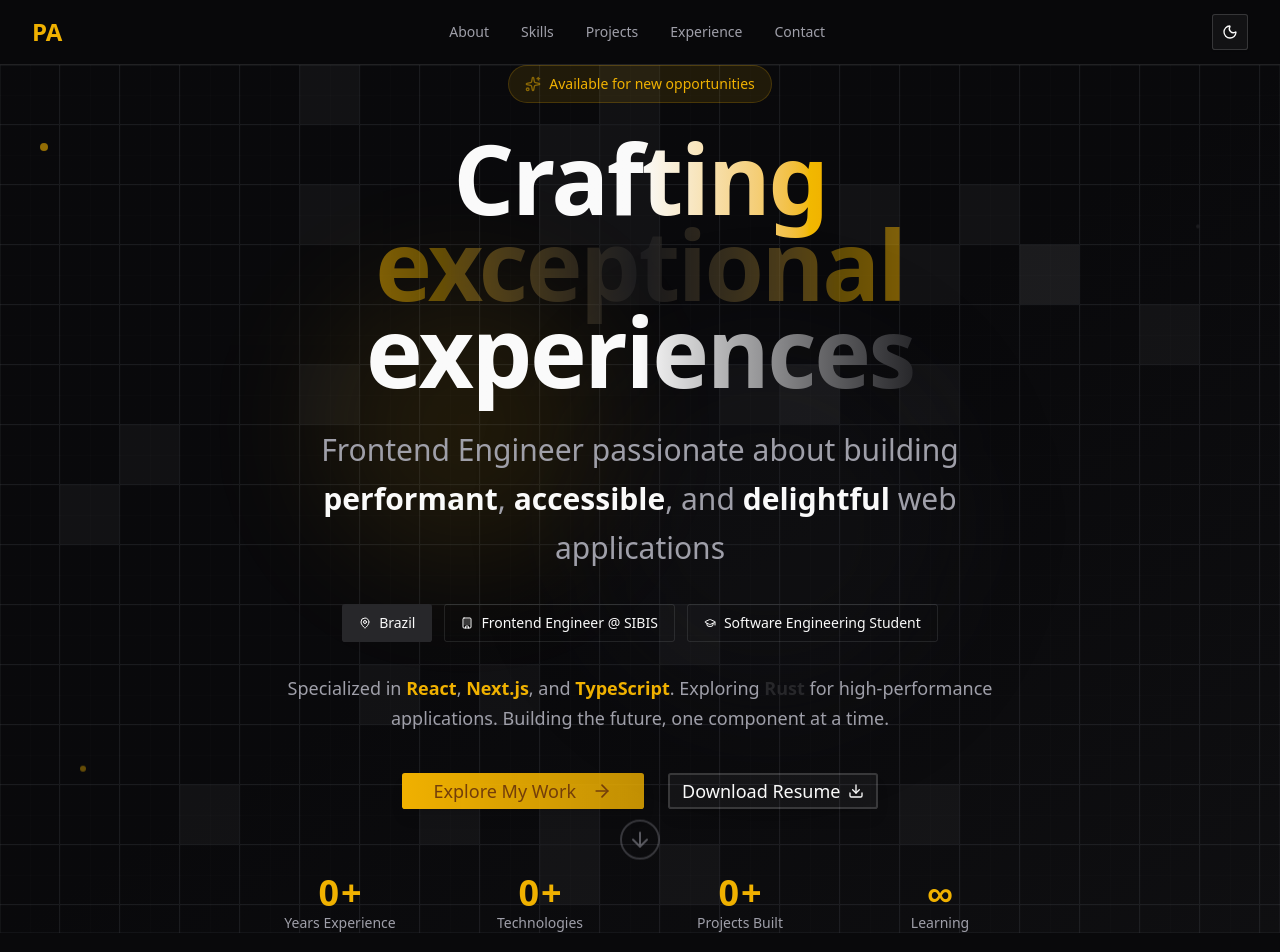
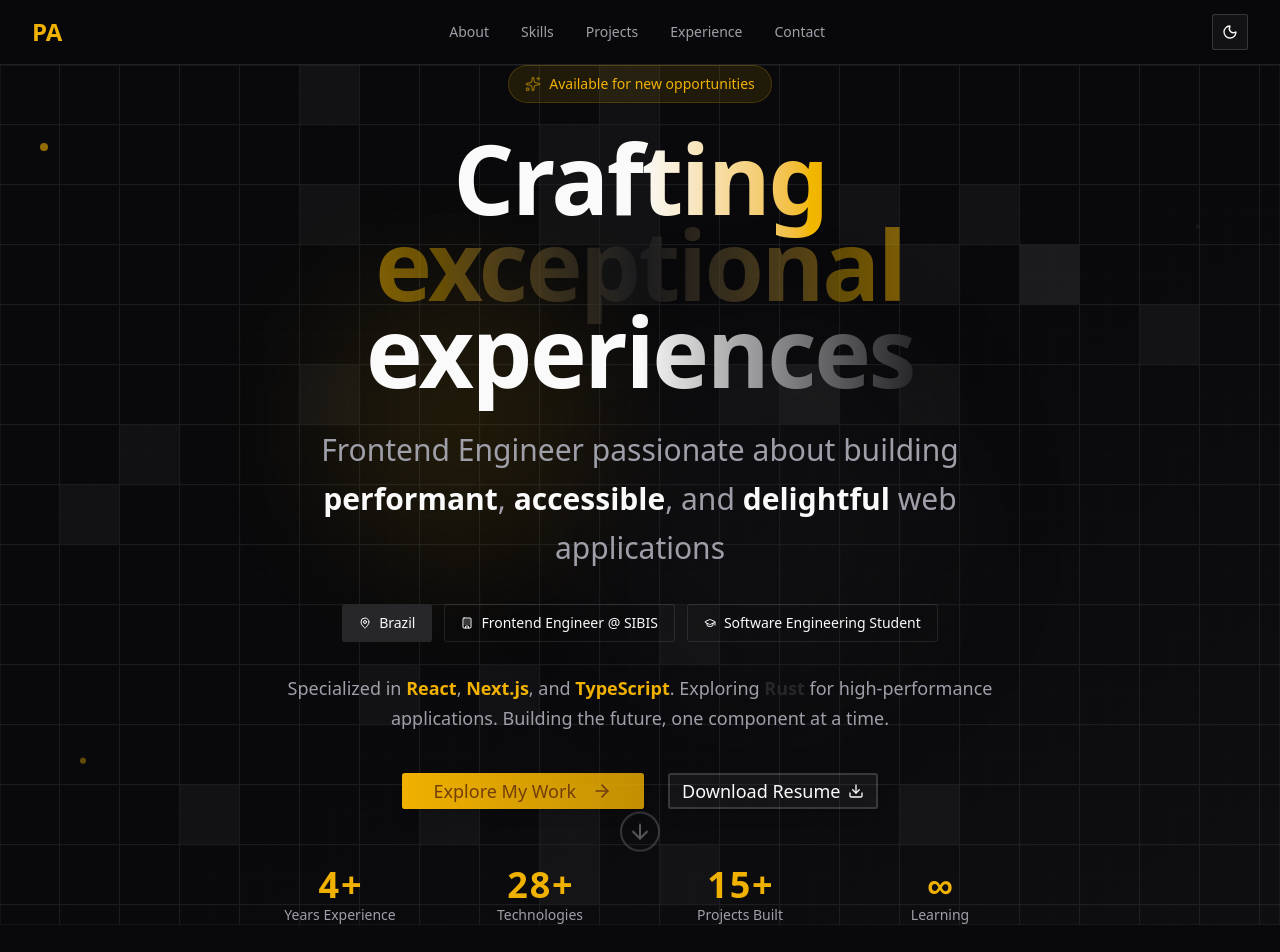
Before and after one commit to pedroaba/pedroaba-website, a Next.js app: page / in a window 1280 px wide. Shown: the top 952 px of the page. Built offline with nearby package versions, Linux system fonts and the light colour scheme; what @bprogress/next would draw is missing.

Commit message:
fix: adjust spacing and NumberTicker delay in HeroSection for improved layout and performance

```diff
--- a/src/components/hero.tsx
+++ b/src/components/hero.tsx
@@ -125,7 +125,7 @@ export function HeroSection() {
 
           {/* Enhanced CTA Buttons with better styling */}
           <AnimationDiv variants={fadeInUp}>
-            <div className="flex flex-col sm:flex-row gap-6 justify-center items-center mb-16">
+            <div className="flex flex-col sm:flex-row gap-6 justify-center items-center mb-14">
               <ScrollToButton
                 targetId="projects"
                 className={cn(
@@ -163,7 +163,7 @@ export function HeroSection() {
             <div className="grid grid-cols-2 md:grid-cols-4 gap-8 max-w-3xl mx-auto">
               <div className="text-center group">
                 <div className="text-3xl md:text-4xl font-bold text-primary group-hover:scale-110 transition-transform duration-300">
-                  <NumberTicker value={4} delay={2000} />+
+                  <NumberTicker value={4} delay={2} />+
                 </div>
                 <div className="text-sm text-muted-foreground font-medium">
                   Years Experience
@@ -171,7 +171,7 @@ export function HeroSection() {
               </div>
               <div className="text-center group">
                 <div className="text-3xl md:text-4xl font-bold text-primary group-hover:scale-110 transition-transform duration-300">
-                  <NumberTicker value={28} delay={2000} />+
+                  <NumberTicker value={28} delay={2} />+
                 </div>
                 <div className="text-sm text-muted-foreground font-medium">
                   Technologies
@@ -179,7 +179,7 @@ export function HeroSection() {
               </div>
               <div className="text-center group">
                 <div className="text-3xl md:text-4xl font-bold text-primary group-hover:scale-110 transition-transform duration-300">
-                  <NumberTicker value={15} delay={2000} />+
+                  <NumberTicker value={15} delay={2} />+
                 </div>
                 <div className="text-sm text-muted-foreground font-medium">
                   Projects Built
```
